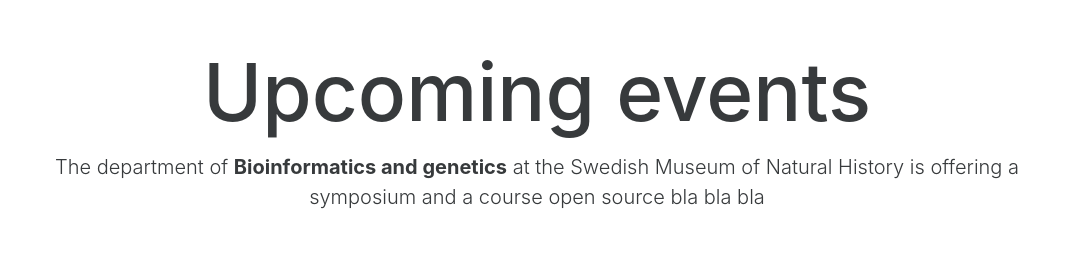
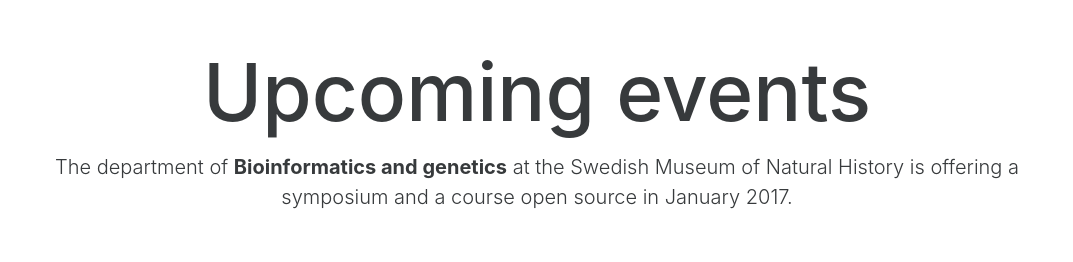
Before and after one commit to DINA-Web/os-2017, a plain HTML site: page index.html in a window 1280 px wide. Shown: the top 262 px of the page, without its empty margins (103-1176 px from the left). Drawn offline with Linux system fonts and the light colour scheme.

Commit message:
Correcting a typo

```diff
--- a/index.html
+++ b/index.html
@@ -18,7 +18,7 @@
         <div class="row">
             <div class="marketing col-xs-12 text-xs-center">
                 <h1>Upcoming events <br> </h1>
-                <p class="lead">The department of <span class="font-weight-bold">Bioinformatics and genetics</span> at the Swedish Museum of Natural History is offering a symposium and a course open source bla bla bla</p>
+                <p class="lead">The department of <span class="font-weight-bold">Bioinformatics and genetics</span> at the Swedish Museum of Natural History is offering a symposium and a course open source in January 2017.</p>
             </div>
         </div>
         <hr>
```
